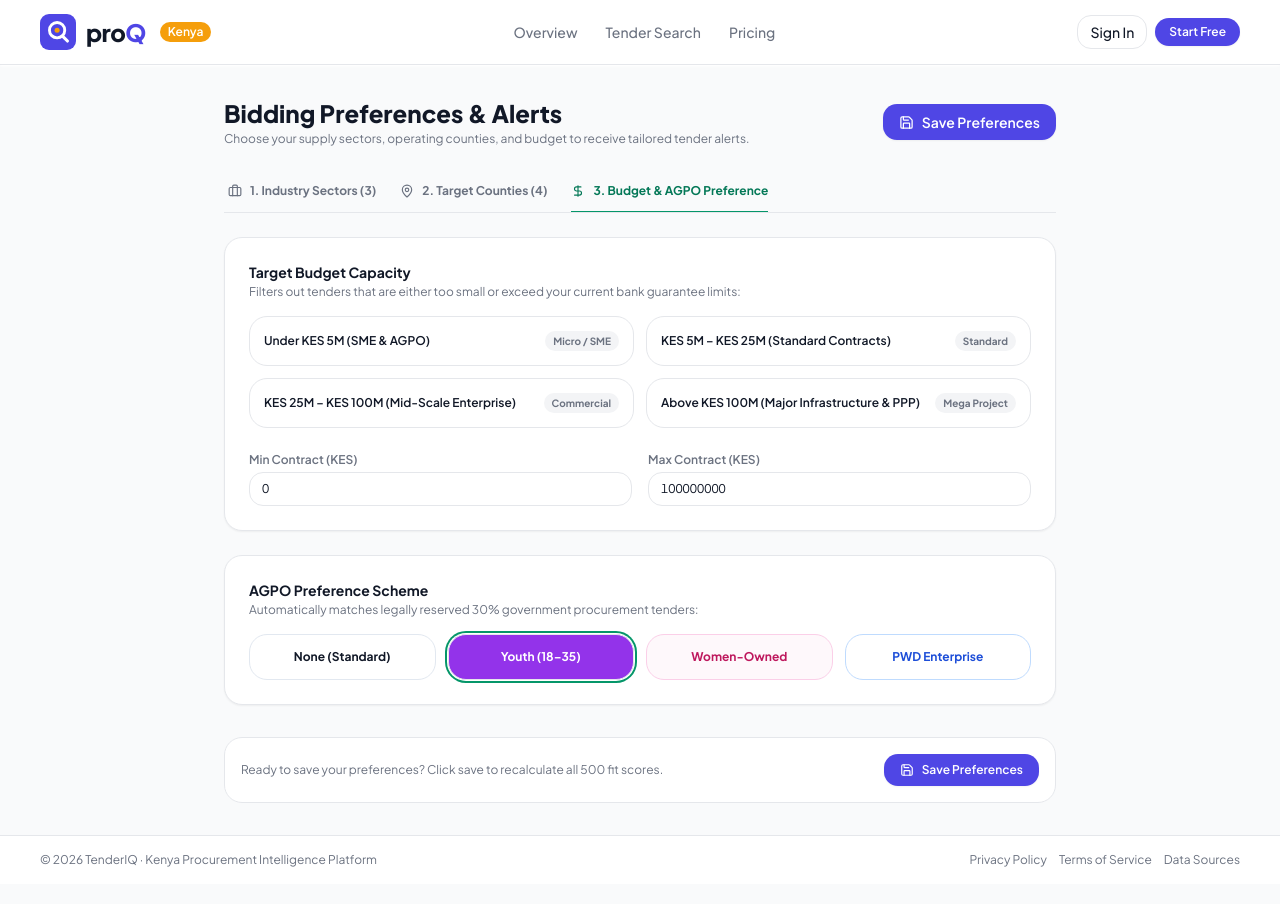
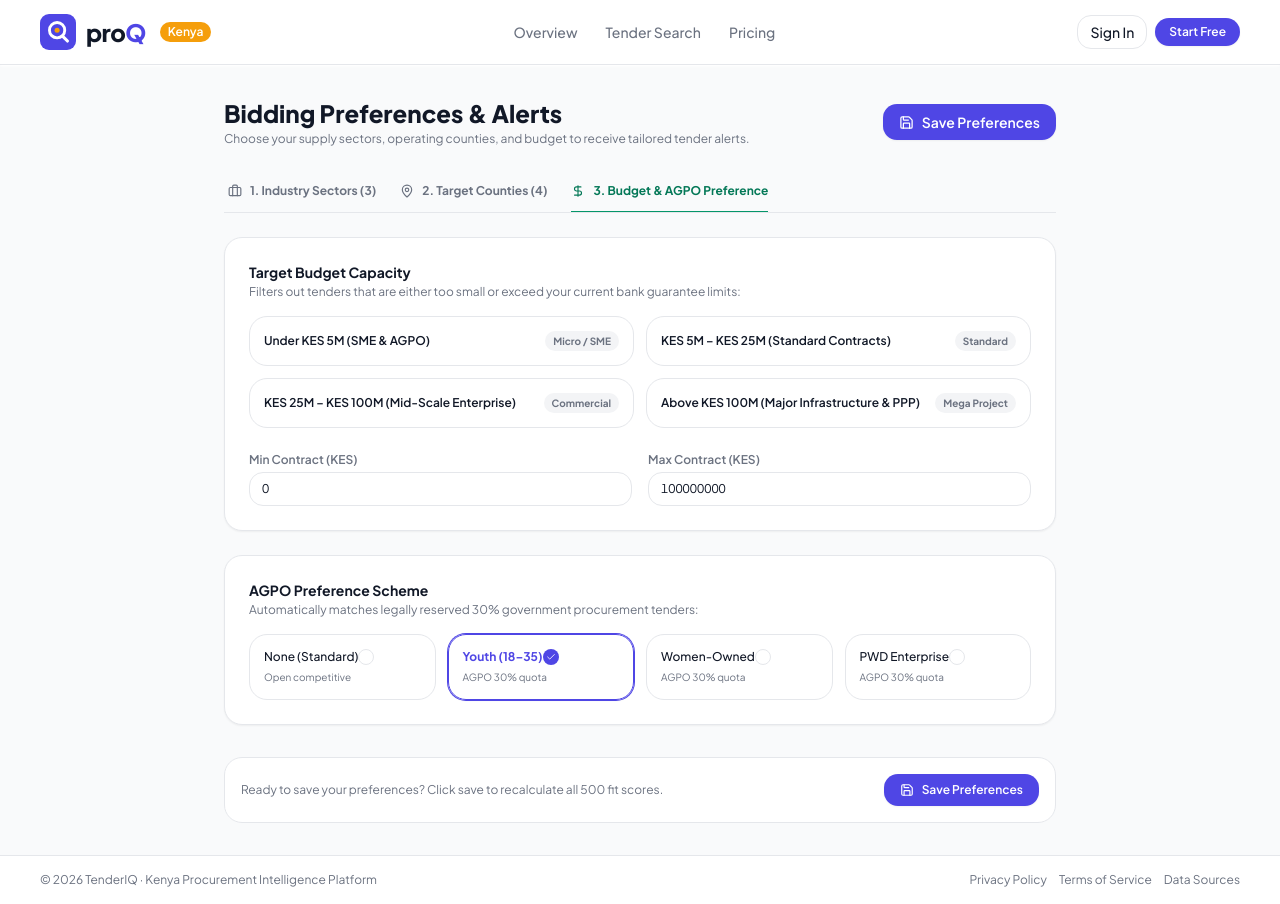
Before and after one commit to GabuGravin41/proQ, a Next.js app: page /capability-profile in a window 1280 px wide. Both pictures are taken after a click on the button "3. Budget & AGPO Preference". Built offline with nearby package versions, Linux system fonts and the light colour scheme.

Commit message:
style: replace loud multicolor AGPO buttons with subtle clean cards with checkmark indicators

```diff
--- a/src/app/capability-profile/components/CapabilityProfilePage.tsx
+++ b/src/app/capability-profile/components/CapabilityProfilePage.tsx
@@ -446,23 +446,36 @@ export default function CapabilityProfilePage() {
 
             <div className="grid grid-cols-2 sm:grid-cols-4 gap-3">
               {[
-                { id: 'None', label: 'None (Standard)', color: 'bg-slate-700 text-white', unselected: 'border-slate-200 hover:bg-slate-50' },
-                { id: 'Youth', label: 'Youth (18–35)', color: 'bg-purple-600 text-white', unselected: 'border-purple-200 text-purple-700 bg-purple-50/50 hover:bg-purple-50' },
-                { id: 'Women', label: 'Women-Owned', color: 'bg-pink-600 text-white', unselected: 'border-pink-200 text-pink-700 bg-pink-50/50 hover:bg-pink-50' },
-                { id: 'PWD', label: 'PWD Enterprise', color: 'bg-blue-600 text-white', unselected: 'border-blue-200 text-blue-700 bg-blue-50/50 hover:bg-blue-50' },
-              ].map(agpo => (
+                { id: 'None', label: 'None (Standard)', sub: 'Open competitive' },
+                { id: 'Youth', label: 'Youth (18–35)', sub: 'AGPO 30% quota' },
+                { id: 'Women', label: 'Women-Owned', sub: 'AGPO 30% quota' },
+                { id: 'PWD', label: 'PWD Enterprise', sub: 'AGPO 30% quota' },
+              ].map(agpo => {
+                const isSelected = agpoCategory === agpo.id;
+                return (
                   <button
                     key={agpo.id}
                     onClick={() => setAgpoCategory(agpo.id as any)}
-                  className={`p-3.5 rounded-xl border text-center text-xs font-bold transition-all ${
-                    agpoCategory === agpo.id
-                      ? `${agpo.color} shadow-sm ring-2 ring-offset-1 ring-emerald-600`
-                      : `bg-card ${agpo.unselected}`
+                    className={`p-3.5 rounded-xl border text-left text-xs transition-all flex flex-col justify-between ${
+                      isSelected
+                        ? 'border-primary bg-primary/5 text-primary ring-1 ring-primary shadow-sm font-bold'
+                        : 'border-border bg-card hover:bg-muted text-foreground font-medium'
                     }`}
                   >
-                  {agpo.label}
+                    <div className="flex items-center justify-between mb-1">
+                      <span className={isSelected ? 'text-primary' : 'text-foreground'}>{agpo.label}</span>
+                      {isSelected ? (
+                        <span className="w-4 h-4 rounded-full bg-primary text-white flex items-center justify-center text-[10px]">
+                          <Check size={10} />
+                        </span>
+                      ) : (
+                        <span className="w-4 h-4 rounded-full border border-border" />
+                      )}
+                    </div>
+                    <span className="text-[10px] text-muted-foreground font-normal">{agpo.sub}</span>
                   </button>
-              ))}
+                );
+              })}
             </div>
           </div>
         </div>
```
Lines whose indentation alone changed are shown as unchanged.
